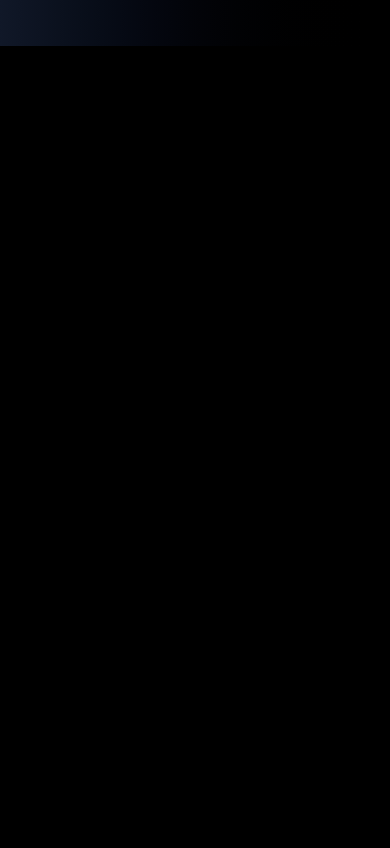
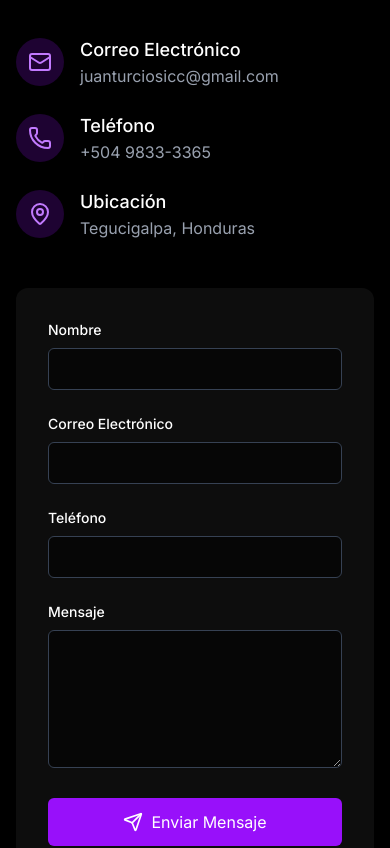
Before and after one commit to wJuanca/juanturcios.github.io, a Next.js app: page / in a window 390 px wide. Shown: the part 7880-8728 px from the top of the page. Before the commit the page ends 7926 px from the top, so only its background shows below. Built offline with nearby package versions, Linux system fonts and the light colour scheme.

Commit message:
Agregamos la seccion de contacto con la funcionalidad del Email JS para poder recibir los correo en mi bandeja de entrada

```diff
--- a/app/page.tsx
+++ b/app/page.tsx
@@ -3,6 +3,7 @@ import Projects from "@/components/projects"
 import Skills from "@/components/skills"
 import Tools from "@/components/tools"
 import Footer from "@/components/footer"
+import Contact from "@/components/contact"
 
 
 export default function Home() {
@@ -12,6 +13,7 @@ export default function Home() {
       <Projects />
       <Skills />
       <Tools />
+      <Contact />
       <Footer />
     </main>
   )
--- a/components/contact.tsx
+++ b/components/contact.tsx
@@ -0,0 +1,210 @@
+"use client"
+
+import type React from "react"
+import { useState, useRef } from "react"
+import { Send, Mail, Phone, MapPin } from "lucide-react"
+import emailjs from '@emailjs/browser'
+
+export default function Contact() {
+  const form = useRef<HTMLFormElement>(null)
+  const [formData, setFormData] = useState({
+    name: "",
+    email: "",
+    phone: "",
+    message: "",
+  })
+  const [isSubmitting, setIsSubmitting] = useState(false)
+  const [submitStatus, setSubmitStatus] = useState<{
+    success?: boolean
+    message?: string
+  }>({})
+
+  const handleChange = (e: React.ChangeEvent<HTMLInputElement | HTMLTextAreaElement>) => {
+    const { name, value } = e.target
+    setFormData((prev) => ({ ...prev, [name]: value }))
+  }
+
+  const handleSubmit = async (e: React.FormEvent) => {
+    e.preventDefault()
+    setIsSubmitting(true)
+
+    try {
+      // Enviar correo usando EmailJS
+      const result = await emailjs.sendForm(
+        'NEXT_PUBLIC_EMAILJS_SERVICE_ID', //ID del servici de Gmail
+        'NEXT_PUBLIC_EMAILJS_TEMPLATE_ID', //ID del template de los correos
+        form.current!,
+        'NEXT_PUBLIC_EMAILJS_PUBLIC_KEY' //Key publica de la cuenta
+      )
+
+      if (result.text === 'OK') {
+        setSubmitStatus({
+          success: true,
+          message: "¡Tu mensaje ha sido enviado con éxito!",
+        })
+        setFormData({ name: "", email: "", phone: "", message: "" })
+      } else {
+        throw new Error('Falló el envío del mensaje')
+      }
+    } catch (error) {
+      console.error('Error al enviar el mensaje:', error)
+      setSubmitStatus({
+        success: false,
+        message: "No se pudo enviar el mensaje. Por favor, intenta de nuevo.",
+      })
+    } finally {
+      setIsSubmitting(false)
+    }
+  }
+
+  return (
+    <section id="contact" className="py-20 bg-black/90">
+      <div className="container mx-auto px-4 md:px-6">
+        <h2 className="text-3xl md:text-4xl font-bold text-center mb-16">
+          <span className="gradient-text">Contáctame</span>
+        </h2>
+
+        <div className="grid grid-cols-1 lg:grid-cols-2 gap-12">
+          <div className="space-y-8">
+            <p className="text-gray-300 text-lg">
+              ¿Tienes un proyecto en mente o quieres discutir posibles oportunidades? No dudes en contactarme a través del
+              formulario o utilizando mi información de contacto.
+            </p>
+
+            {/* informacion de mi correo electronico */}
+            <div className="space-y-6">
+              <div className="flex items-center gap-4">
+                <div className="bg-purple-600/20 p-3 rounded-full">
+                  <Mail className="w-6 h-6 text-purple-400" />
+                </div>
+                <div>
+                  <h3 className="text-lg font-medium">Correo Electrónico</h3>
+                  <p className="text-gray-400">juanturciosicc@gmail.com</p>
+                </div>
+              </div>
+
+              {/* Informacion de numero de telefono */}
+              <div className="flex items-center gap-4">
+                <div className="bg-purple-600/20 p-3 rounded-full">
+                  <Phone className="w-6 h-6 text-purple-400" />
+                </div>
+                <div>
+                  <h3 className="text-lg font-medium">Teléfono</h3>
+                  <p className="text-gray-400">+504 9833-3365</p>
+                </div>
+              </div>
+
+              {/* Mi Ubicacion */}
+              <div className="flex items-center gap-4">
+                <div className="bg-purple-600/20 p-3 rounded-full">
+                  <MapPin className="w-6 h-6 text-purple-400" />
+                </div>
+                <div>
+                  <h3 className="text-lg font-medium">Ubicación</h3>
+                  <p className="text-gray-400">Tegucigalpa, Honduras</p>
+                </div>
+              </div>
+            </div>
+          </div>
+
+          {/* Formulario de contacto */}
+          <div className="bg-white/5 rounded-xl p-8">
+            <form ref={form} onSubmit={handleSubmit} className="space-y-6">
+              <div>
+                <label htmlFor="name" className="block text-sm font-medium mb-2">
+                  Nombre
+                </label>
+                <input
+                  type="text"
+                  id="name"
+                  name="name"
+                  value={formData.name}
+                  onChange={handleChange}
+                  required
+                  className="w-full bg-black/50 border border-gray-700 rounded-md px-4 py-2 focus:outline-none focus:ring-2 focus:ring-purple-500"
+                />
+              </div>
+
+              <div>
+                <label htmlFor="email" className="block text-sm font-medium mb-2">
+                  Correo Electrónico
+                </label>
+                <input
+                  type="email"
+                  id="email"
+                  name="email"
+                  value={formData.email}
+                  onChange={handleChange}
+                  required
+                  className="w-full bg-black/50 border border-gray-700 rounded-md px-4 py-2 focus:outline-none focus:ring-2 focus:ring-purple-500"
+                />
+              </div>
+
+              <div>
+                <label htmlFor="phone" className="block text-sm font-medium mb-2">
+                  Teléfono
+                </label>
+                <input
+                  type="tel"
+                  id="phone"
+                  name="phone"
+                  value={formData.phone}
+                  onChange={handleChange}
+                  required
+                  className="w-full bg-black/50 border border-gray-700 rounded-md px-4 py-2 focus:outline-none focus:ring-2 focus:ring-purple-500"
+                />
+              </div>
+
+              <div>
+                <label htmlFor="message" className="block text-sm font-medium mb-2">
+                  Mensaje
+                </label>
+                <textarea
+                  id="message"
+                  name="message"
+                  value={formData.message}
+                  onChange={handleChange}
+                  required
+                  rows={5}
+                  className="w-full bg-black/50 border border-gray-700 rounded-md px-4 py-2 focus:outline-none focus:ring-2 focus:ring-purple-500"
+                ></textarea>
+              </div>
+
+              {/* Campo oculto para enviar la hora actual */}
+              <input
+                type="hidden"
+                name="time"
+                value={new Date().toLocaleString()}
+              />
+
+              <button
+                type="submit"
+                disabled={isSubmitting}
+                className="w-full bg-purple-600 hover:bg-purple-700 text-white py-3 px-6 rounded-md transition-colors flex items-center justify-center gap-2"
+              >
+                {isSubmitting ? (
+                  "Enviando..."
+                ) : (
+                  <>
+                    <Send className="w-5 h-5" />
+                    <span>Enviar Mensaje</span>
+                  </>
+                )}
+              </button>
+
+              {submitStatus.message && (
+                <div
+                  className={`p-3 rounded-md ${
+                    submitStatus.success ? "bg-green-500/20 text-green-400" : "bg-red-500/20 text-red-400"
+                  }`}
+                >
+                  {submitStatus.message}
+                </div>
+              )}
+            </form>
+          </div>
+        </div>
+      </div>
+    </section>
+  )
+}
--- a/package.json
+++ b/package.json
@@ -9,6 +9,7 @@
     "lint": "next lint"
   },
   "dependencies": {
+    "@emailjs/browser": "^4.4.1",
     "lucide-react": "^0.479.0",
     "next": "^15.2.1",
     "postcss": "^8.5.3",
```
Also changed, not shown: 1 other file (tests, documents, lock files or other folders).
